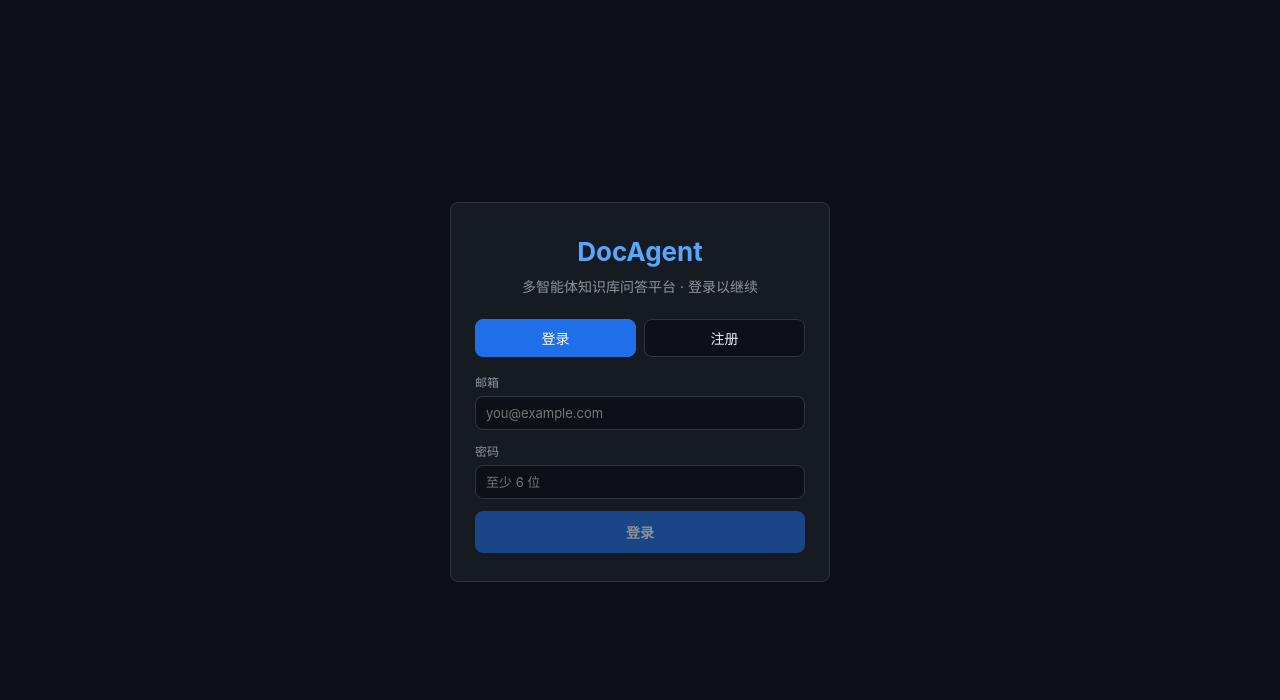
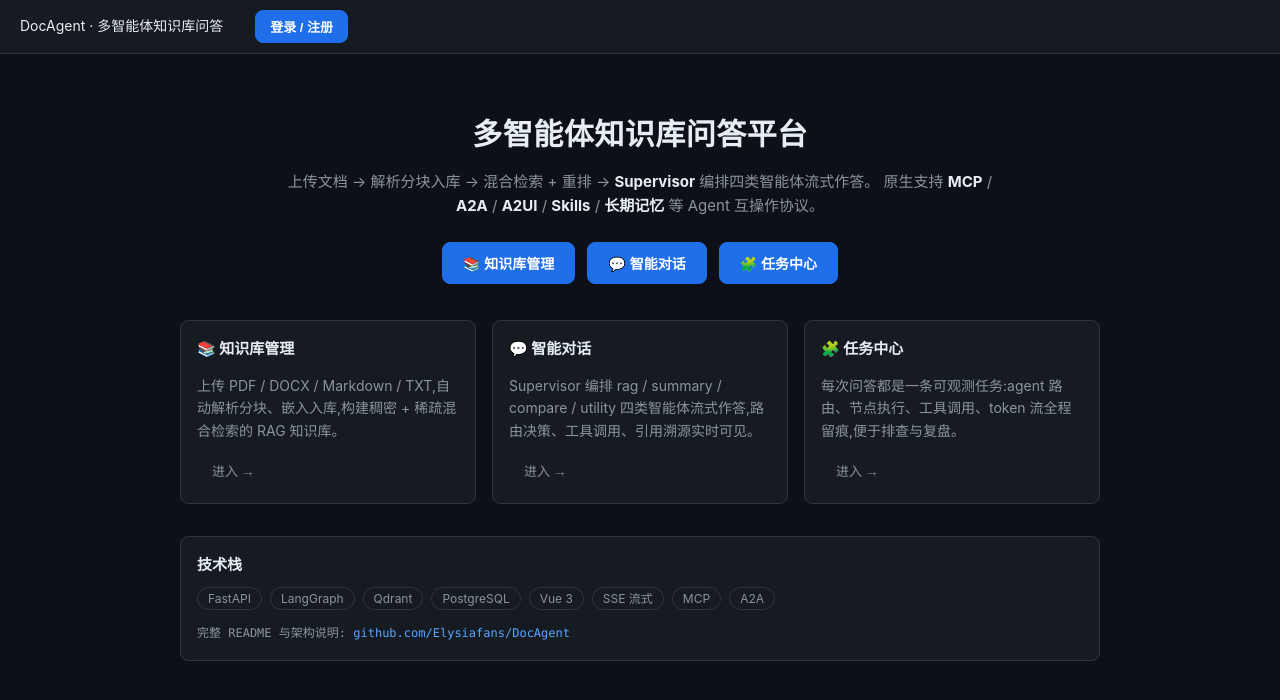
Before and after one commit to Elysiafans/DocAgent, a Vue app in the folder frontend/: page / in a window 1280 px wide. Shown: the top 700 px of the page. Built offline with nearby package versions, Linux system fonts and the light colour scheme.

Commit message:
feat: add frontend home nav view
未登录首屏为首页导航(项目介绍 + 知识库/对话/任务入口,登录后回到所选入口);AuthView 增加返回首页。

```diff
--- a/frontend/src/App.vue
+++ b/frontend/src/App.vue
@@ -1,5 +1,6 @@
 <script setup>
-import { ref, shallowRef } from 'vue'
+import { ref } from 'vue'
+import HomeView from './views/HomeView.vue'
 import AuthView from './views/AuthView.vue'
 import KbView from './views/KbView.vue'
 import ChatView from './views/ChatView.vue'
@@ -8,18 +9,31 @@ import TasksView from './views/TasksView.vue'
 // 全局共享状态(响应式)
 const token = ref(localStorage.getItem('docagent_token') || '')
 const user = ref(JSON.parse(localStorage.getItem('docagent_user') || 'null'))
-const currentView = ref('kb')
+// 视图:home(首页导航)| auth(登录注册)| kb | chat | tasks
+const currentView = ref(token.value ? 'kb' : 'home')
+// 首页入口:未登录先去登录,登录后回到该入口
+const pendingView = ref('kb')
 // KbView 选中库 → 传给 ChatView
 const selectedKbId = ref(null)
-
-const viewCache = shallowRef({})
 
 function handleAuth(newToken, newUser) {
   token.value = newToken
   user.value = newUser
   localStorage.setItem('docagent_token', newToken)
   localStorage.setItem('docagent_user', JSON.stringify(newUser))
-  currentView.value = 'kb'
+  const target = pendingView.value
+  pendingView.value = 'kb'
+  go(target)
+}
+
+// 首页入口:已登录直接进;未登录先去登录
+function onEnter(view) {
+  if (token.value) {
+    go(view)
+  } else {
+    pendingView.value = view
+    currentView.value = 'auth'
+  }
 }
 
 function go(view) {
@@ -29,6 +43,10 @@ function go(view) {
     return
   }
   currentView.value = view
+}
+
+function goHome() {
+  currentView.value = 'home'
 }
 
 function onSelectKb(id) {
@@ -42,27 +60,37 @@ function logout() {
   selectedKbId.value = null
   localStorage.removeItem('docagent_token')
   localStorage.removeItem('docagent_user')
-  currentView.value = 'kb'
+  currentView.value = 'home'
 }
 </script>
 
 <template>
-  <!-- 未登录 → 登录注册页 -->
-  <AuthView v-if="!token" :key="'auth'" @auth="handleAuth" />
+  <!-- 首页导航(未登录首屏;登录后也可通过顶栏「首页」返回) -->
+  <HomeView
+    v-if="currentView === 'home'"
+    :authed="!!token"
+    @enter="onEnter"
+    @login="go('auth')"
+  />
 
+  <!-- 登录 / 注册 -->
+  <AuthView v-else-if="currentView === 'auth'" :key="'auth'" @auth="handleAuth" @back="goHome" />
+
+  <!-- 已登录主界面 -->
   <template v-else>
     <header class="topbar">
       <div class="brand">DocAgent<span> · 多智能体知识库问答</span></div>
       <nav class="nav">
         <button
           v-for="v in [
+            { key: 'home', label: '首页' },
             { key: 'kb', label: '知识库' },
             { key: 'chat', label: '对话' },
             { key: 'tasks', label: '任务' },
           ]"
           :key="v.key"
           :class="['ghost', { active: currentView === v.key }]"
-          @click="go(v.key)"
+          @click="v.key === 'home' ? goHome() : go(v.key)"
         >
           {{ v.label }}
         </button>
--- a/frontend/src/views/AuthView.vue
+++ b/frontend/src/views/AuthView.vue
@@ -2,7 +2,7 @@
 import { ref } from 'vue'
 import { login, register, me, setToken } from '../api.js'
 
-const emit = defineEmits(['auth'])
+const emit = defineEmits(['auth', 'back'])
 
 const mode = ref('login') // login | register
 const email = ref('')
@@ -35,8 +35,10 @@ async function submit() {
 
 <template>
   <div class="auth-wrap">
-    <div class="card auth-card">
-      <div class="auth-brand">DocAgent</div>
+    <div class="auth-box">
+      <button class="ghost back" @click="$emit('back')">← 返回首页</button>
+      <div class="card auth-card">
+        <div class="auth-brand">DocAgent</div>
       <p class="muted auth-sub">多智能体知识库问答平台 · 登录以继续</p>
 
       <div class="row auth-tabs">
@@ -87,6 +89,7 @@ async function submit() {
           {{ loading ? '提交中…' : mode === 'login' ? '登录' : '注册并登录' }}
         </button>
       </form>
+      </div>
     </div>
   </div>
 </template>
@@ -99,9 +102,16 @@ async function submit() {
   justify-content: center;
   padding: 32px 20px;
 }
+.auth-box {
+  width: 100%;
+  max-width: 380px;
+}
+.auth-box .back {
+  margin-bottom: 8px;
+  color: var(--text-dim);
+}
 .auth-card {
   width: 100%;
-  max-width: 380px;
   padding: 28px 24px;
 }
 .auth-brand {
--- /dev/null
+++ b/frontend/src/views/HomeView.vue
@@ -0,0 +1,142 @@
+<script setup>
+// 首页导航:未登录首屏。入口按钮已登录直接进入,未登录先去登录(由 App.vue 处理)。
+defineProps({ authed: { type: Boolean, default: false } })
+defineEmits(['enter', 'login'])
+
+const entries = [
+  {
+    key: 'kb',
+    icon: '📚',
+    title: '知识库管理',
+    desc: '上传 PDF / DOCX / Markdown / TXT,自动解析分块、嵌入入库,构建稠密 + 稀疏混合检索的 RAG 知识库。',
+  },
+  {
+    key: 'chat',
+    icon: '💬',
+    title: '智能对话',
+    desc: 'Supervisor 编排 rag / summary / compare / utility 四类智能体流式作答,路由决策、工具调用、引用溯源实时可见。',
+  },
+  {
+    key: 'tasks',
+    icon: '🧩',
+    title: '任务中心',
+    desc: '每次问答都是一条可观测任务:agent 路由、节点执行、工具调用、token 流全程留痕,便于排查与复盘。',
+  },
+]
+
+const stack = ['FastAPI', 'LangGraph', 'Qdrant', 'PostgreSQL', 'Vue 3', 'SSE 流式', 'MCP', 'A2A']
+</script>
+
+<template>
+  <div class="home">
+    <header class="home-top">
+      <div class="brand">DocAgent<span> · 多智能体知识库问答</span></div>
+      <div class="spacer" />
+      <button v-if="authed" class="ghost" @click="$emit('enter', 'kb')">进入控制台 →</button>
+      <button v-else class="primary" @click="$emit('login')">登录 / 注册</button>
+    </header>
+
+    <main class="page home-body">
+      <section class="hero">
+        <h1>多智能体知识库问答平台</h1>
+        <p class="muted hero-sub">
+          上传文档 → 解析分块入库 → 混合检索 + 重排 → <b>Supervisor</b> 编排四类智能体流式作答。
+          原生支持 <b>MCP</b> / <b>A2A</b> / <b>A2UI</b> / <b>Skills</b> / <b>长期记忆</b> 等 Agent 互操作协议。
+        </p>
+        <div class="hero-actions">
+          <button
+            v-for="e in entries"
+            :key="e.key"
+            class="primary"
+            @click="$emit('enter', e.key)"
+          >
+            {{ e.icon }} {{ e.title }}
+          </button>
+        </div>
+      </section>
+
+      <section class="grid">
+        <div v-for="e in entries" :key="e.key" class="card">
+          <h3>{{ e.icon }} {{ e.title }}</h3>
+          <p class="muted">{{ e.desc }}</p>
+          <button class="ghost" @click="$emit('enter', e.key)">进入 →</button>
+        </div>
+      </section>
+
+      <section class="card tech">
+        <h3>技术栈</h3>
+        <div class="chips">
+          <span v-for="t in stack" :key="t" class="badge">{{ t }}</span>
+        </div>
+        <p class="muted mono small">
+          完整 README 与架构说明:
+          <a href="https://github.com/Elysiafans/DocAgent" target="_blank" rel="noopener">
+            github.com/Elysiafans/DocAgent
+          </a>
+        </p>
+      </section>
+    </main>
+  </div>
+</template>
+
+<style scoped>
+.home {
+  flex: 1;
+  display: flex;
+  flex-direction: column;
+  min-height: 100vh;
+}
+.home-top {
+  display: flex;
+  align-items: center;
+  gap: 16px;
+  padding: 10px 20px;
+  background: var(--bg-panel);
+  border-bottom: 1px solid var(--border);
+}
+.home-body {
+  padding-top: 44px;
+  padding-bottom: 48px;
+}
+.hero {
+  text-align: center;
+  padding: 12px 0 36px;
+}
+.hero h1 {
+  margin: 0 0 12px;
+  font-size: 30px;
+  letter-spacing: 0.5px;
+}
+.hero-sub {
+  max-width: 720px;
+  margin: 0 auto 24px;
+  font-size: 15px;
+}
+.hero-sub b { color: var(--text); }
+.hero-actions {
+  display: flex;
+  gap: 12px;
+  justify-content: center;
+  flex-wrap: wrap;
+}
+.hero-actions button {
+  padding: 10px 20px;
+  font-size: 14px;
+}
+.grid {
+  display: grid;
+  grid-template-columns: repeat(auto-fit, minmax(240px, 1fr));
+  gap: 16px;
+  margin-bottom: 16px;
+}
+.grid .card h3 { margin-bottom: 8px; }
+.grid .card p { min-height: 66px; margin-bottom: 12px; }
+.tech h3 { margin-bottom: 10px; }
+.chips {
+  display: flex;
+  flex-wrap: wrap;
+  gap: 8px;
+  margin-bottom: 14px;
+}
+.small { margin: 0; }
+</style>
```
